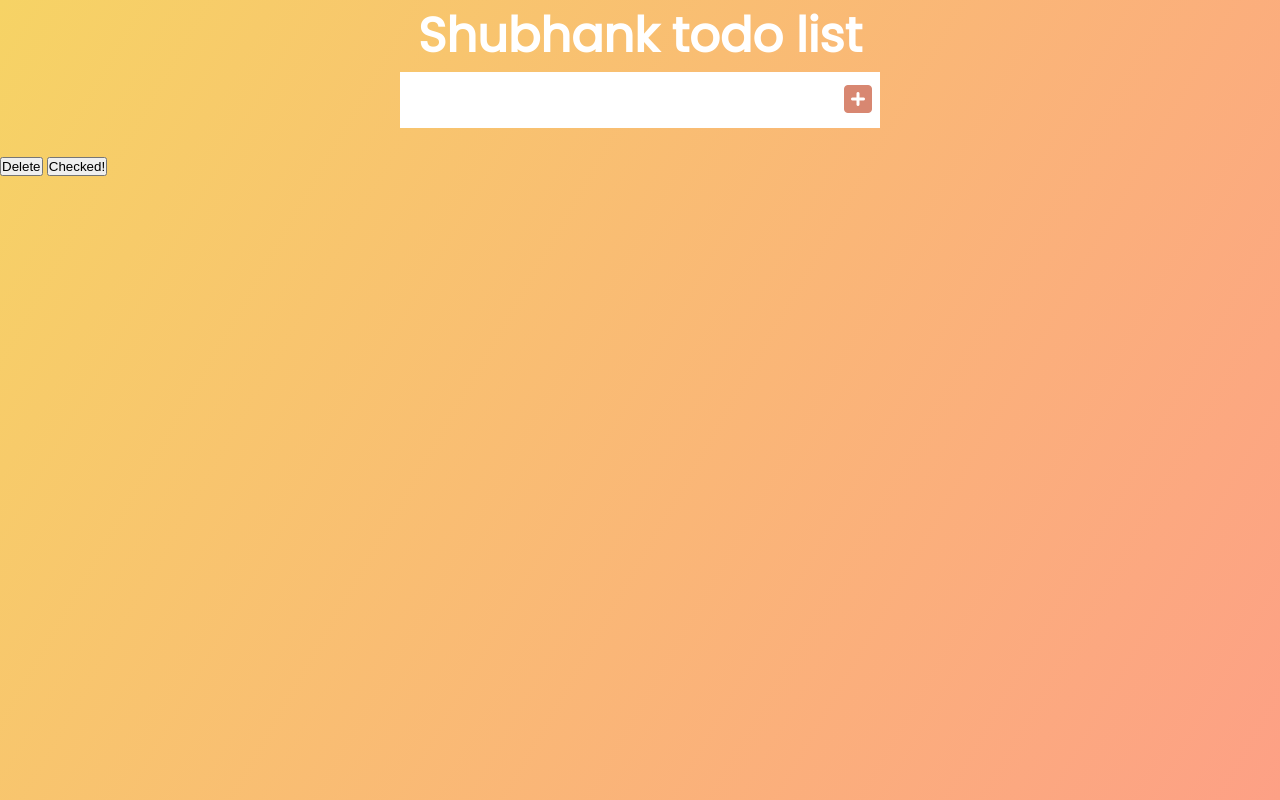
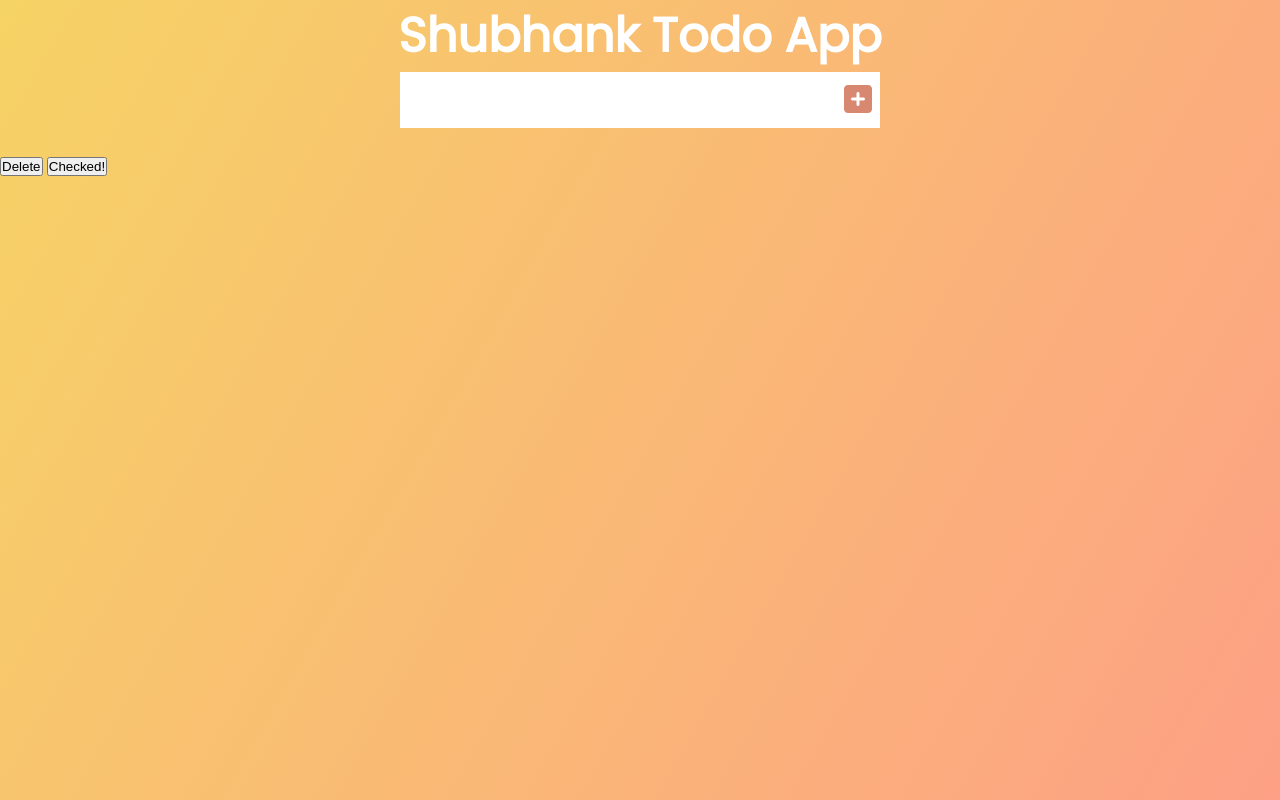
Before and after one commit to Shubhank-S/Todo-App-JS, a plain HTML site: page index.html in a window 1280 px wide. Drawn offline with Linux system fonts and the light colour scheme.

Commit message:
App name changed

```diff
--- a/index.html
+++ b/index.html
@@ -20,7 +20,7 @@
   </head>
   <body>
     <header>
-      <h1>Shubhank todo list</h1>
+      <h1>Shubhank Todo App</h1>
     </header>
 
     <form>
```
